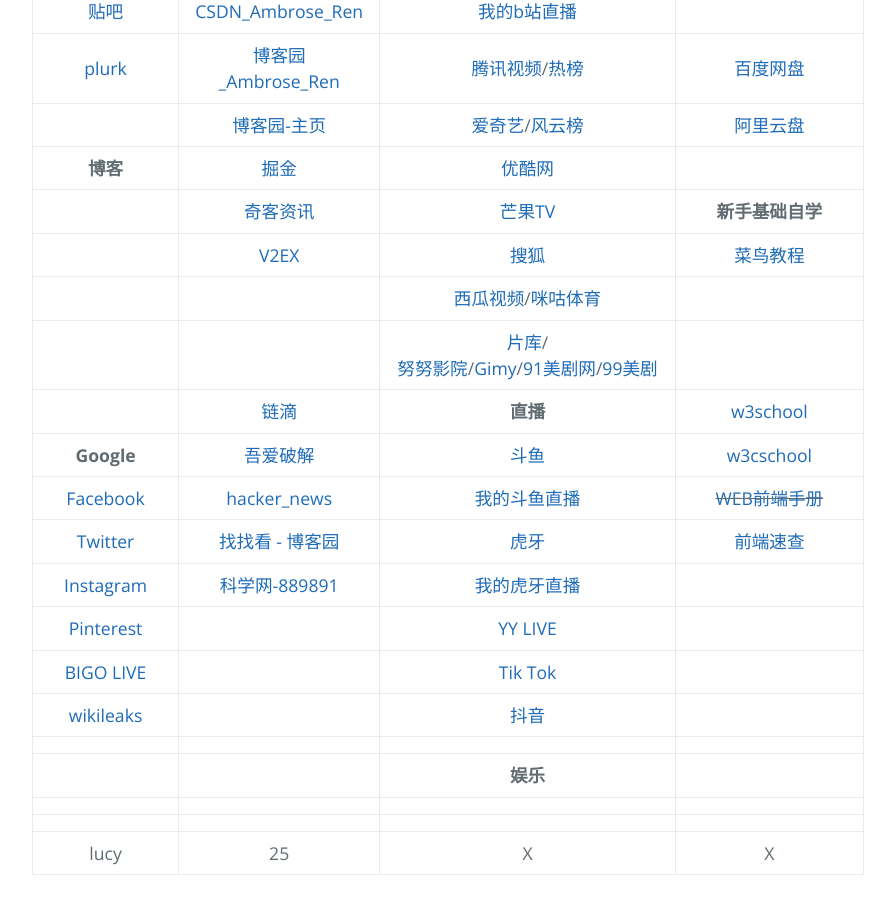
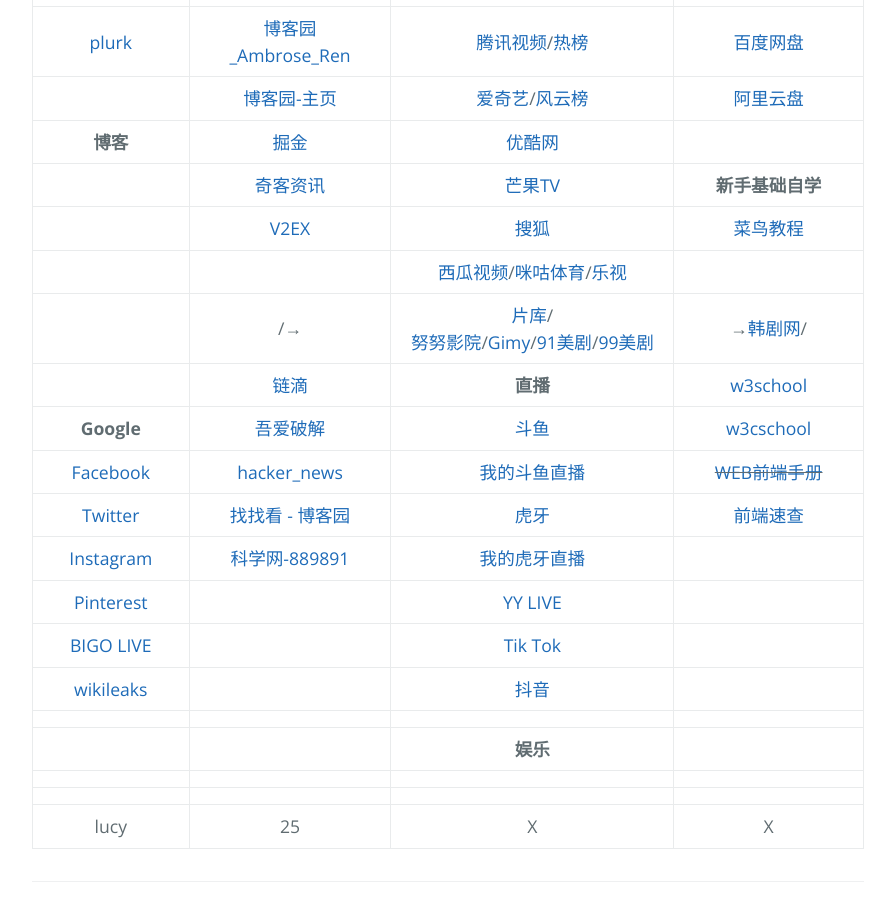
Before and after one commit to AmbroseRen/test, a Jekyll site: the page built from navigation.md, in a window 1280 px wide and 900 px high, scrolled down 998 px. Shown: the whole window, without its empty margins (192-1087 px from the left). Built offline with Jekyll 4.4.1, drawn with Linux system fonts in a browser that asks for light colours; our own code applies the rules of GitHub Pages for plain Markdown files; the repository's description, which GitHub fills in, is left out.

Commit message:
Update navigation.md

```diff
--- a/navigation.md
+++ b/navigation.md
@@ -25,8 +25,8 @@
 | __博客__ | [掘金](https://juejin.cn/) | [优酷网](https://user.youku.com/page/usc/fav?theme=) | []() |
 | []() | [奇客资讯](https://www.solidot.org/) | [芒果TV](https://i.mgtv.com/my/looklist) | __新手基础自学__ |
 | []() | [V2EX](https://www.v2ex.com/?tab=tech) | [搜狐](https://my.tv.sohu.com/i/bookmark) | [菜鸟教程](https://www.runoob.com/) |
-| []() | []() | [西瓜视频](https://www.ixigua.com/my/favorite)/[咪咕体育](https://www.miguvideo.com/mgs/website/prd/personalCenter.html#/collect) | []() |
-| []() | []() | [片库](https://www.mypianku.net/)/[努努影院](https://www.nunuyy.cc/)/[Gimy](https://gimy.app/)/[91美剧网](https://91mjw.com/)/[99美剧](https://www.99meiju.org/) | []() |
+| []() | []() | [西瓜视频](https://www.ixigua.com/my/favorite)/[咪咕体育](https://www.miguvideo.com/mgs/website/prd/personalCenter.html#/collect)/[乐视](http://i.le.com/playrecord#favorite) | []() |
+| []() | []()/[]()→ | [片库](https://www.mypianku.net/)/[努努影院](https://www.nunuyy.cc/)/[Gimy](https://gimy.app/)/[91美剧](https://91mjw.com/)/[99美剧](https://www.99meiju.org/) | →[韩剧网](https://www.tvn.cc/)/[]() |
 | []() | [链滴](https://ld246.com/) | __直播__ | [w3school](https://www.w3school.com.cn/) |
 | __Google__ | [吾爱破解](https://www.52pojie.cn/) | [斗鱼](https://www.douyu.com/directory/myFollow) | [w3cschool](https://www.w3cschool.cn/) |
 | [Facebook](https://www.facebook.com/) | [hacker_news](https://news.ycombinator.com/) | [我的斗鱼直播](https://www.douyu.com/10150268) | ~~[WEB前端手册](#)~~ |
```
